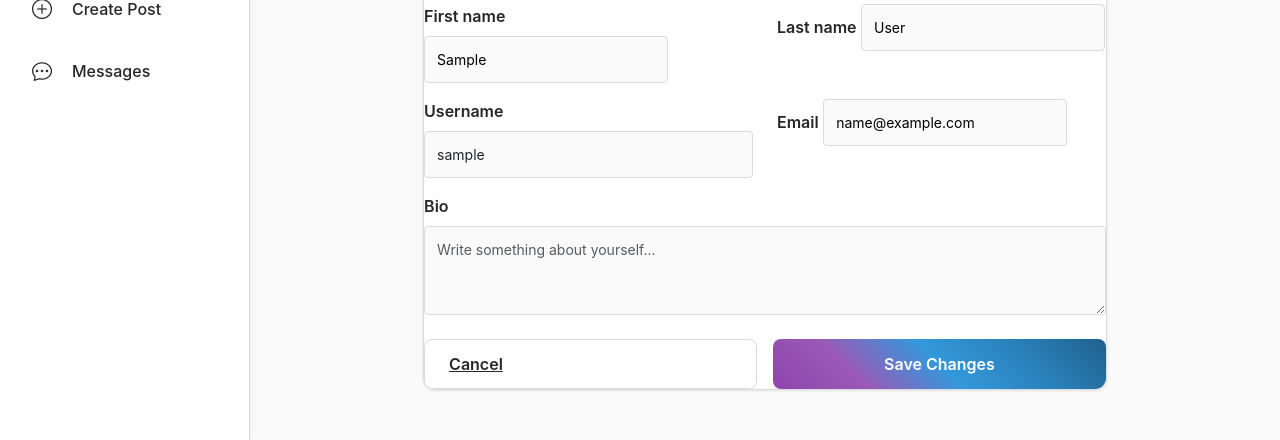
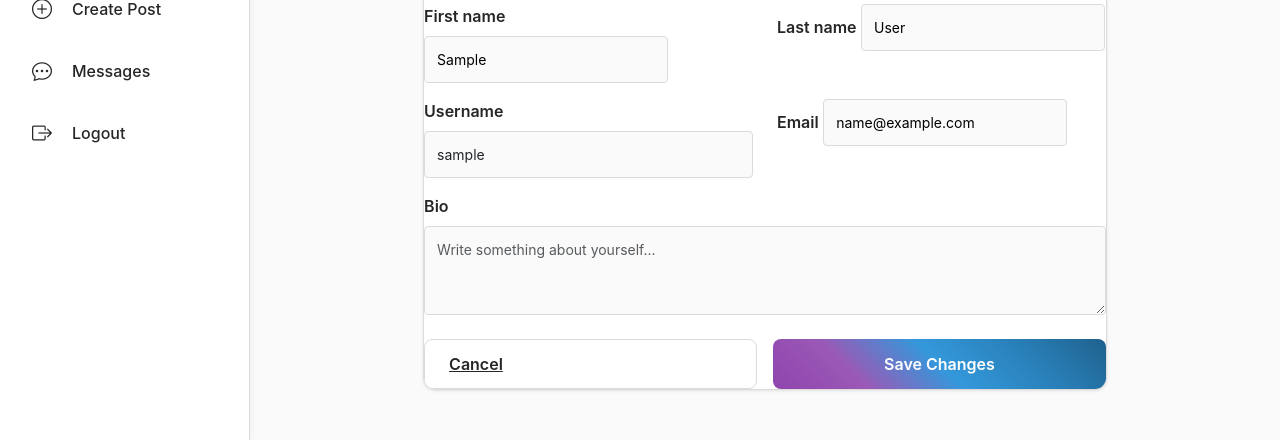
Before and after one commit to 1155-boni/network, a Django app: page /profile/edit/ in a window 1280 px wide. Shown: the part 359-799 px from the top of the page. Run offline with Django 5.2, Linux system fonts and the light colour scheme; the visitor is signed in with stand-in values (Sample User, id 1); data that the repository does not hold is empty; some libraries are stand-ins or nearby versions.

Commit message:
Fix sidebar active states: correct URL name conditions for profile and messages to highlight all active items

```diff
--- a/instafinsta/templates/base.html
+++ b/instafinsta/templates/base.html
@@ -44,17 +44,20 @@ InstaFinsta</h4>
         <i class="bi bi-compass me-2"></i> Explore
       </a>
       {% if request.user.is_authenticated %}
-        <a href="{% url 'view_profile' request.user.username %}" class="nav-link {% if request.resolver_match.url_name == 'profile' %}active{% endif %}">
+        <a href="{% url 'view_profile' request.user.username %}" class="nav-link {% if request.resolver_match.url_name == 'view_profile' or request.resolver_match.url_name == 'my_profile' %}active{% endif %}">
           <i class="bi bi-person-circle me-2"></i> Profile
         </a>
         <a href="{% url 'create_post' %}" class="nav-link {% if request.resolver_match.url_name == 'create_post' %}active{% endif %}">
           <i class="bi bi-plus-circle me-2"></i> Create Post
         </a>
-        <a href="{% url 'message_thread' request.user.id %}" class="nav-link {% if request.resolver_match.url_name == 'message_thread' %}active{% endif %}">
+        <a href="{% url 'message_thread' request.user.id %}" class="nav-link {% if request.resolver_match.url_name == 'message_thread' or request.resolver_match.url_name == 'inbox' %}active{% endif %}">
           <i class="bi bi-chat-dots me-2"></i> Messages
           {% if global_unread_count > 0 %}
             <span class="badge bg-danger ms-1">{{ global_unread_count }}</span>
           {% endif %}
+        </a>
+        <a href="{% url 'logout' %}" class="nav-link">
+          <i class="bi bi-box-arrow-right me-2"></i> Logout
         </a>
       {% else %}
         <a href="{% url 'login' %}" class="nav-link {% if request.resolver_match.url_name == 'login' %}active{% endif %}">
```
